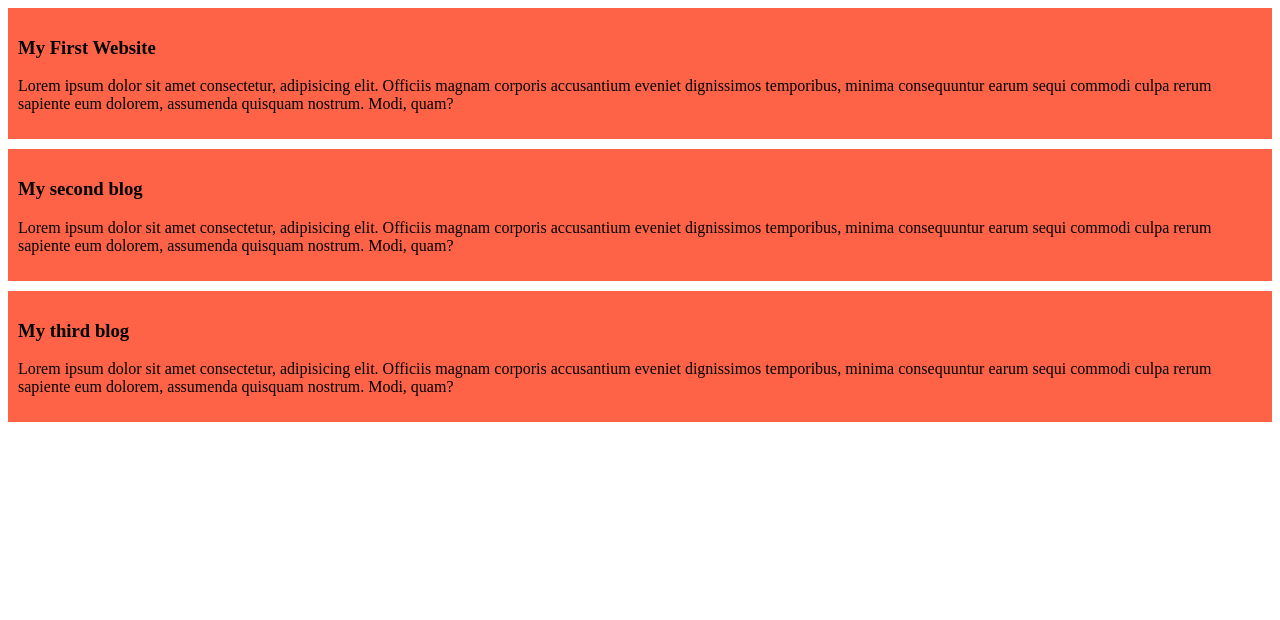
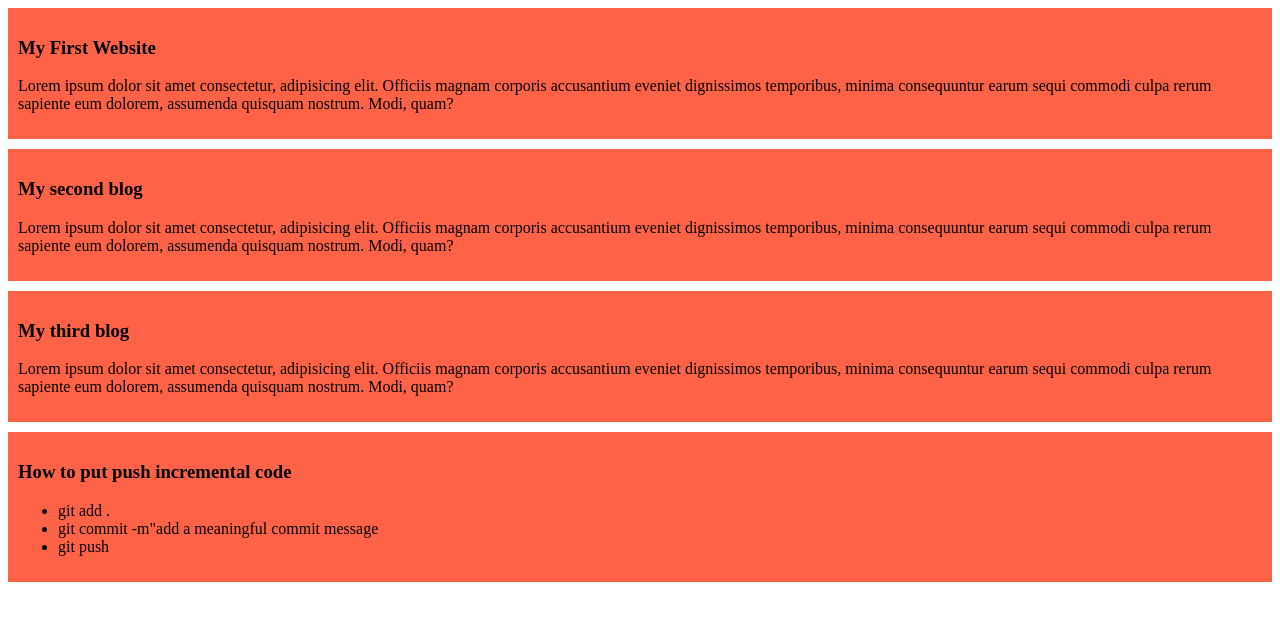
Before and after one commit to syedsarhad12/my-simple-website, a plain HTML site: page index.html in a window 1280 px wide. Drawn offline with Linux system fonts and the light colour scheme.

Commit message:
added a list to push code

```diff
--- a/index.html
+++ b/index.html
@@ -19,5 +19,13 @@
     <h3>My third blog</h3>
     <p>Lorem ipsum dolor sit amet consectetur, adipisicing elit. Officiis magnam corporis accusantium eveniet dignissimos temporibus, minima consequuntur earum sequi commodi culpa rerum sapiente eum dolorem, assumenda quisquam nostrum. Modi, quam?</p>
   </div>
+  <div>
+    <h3>How to put push incremental code</h3>
+    <ul>
+      <li>git add .</li>
+      <li>git commit -m"add a meaningful commit message</li>
+      <li>git push</li>
+    </ul>
+  </div>
 </body>
 </html>
```
